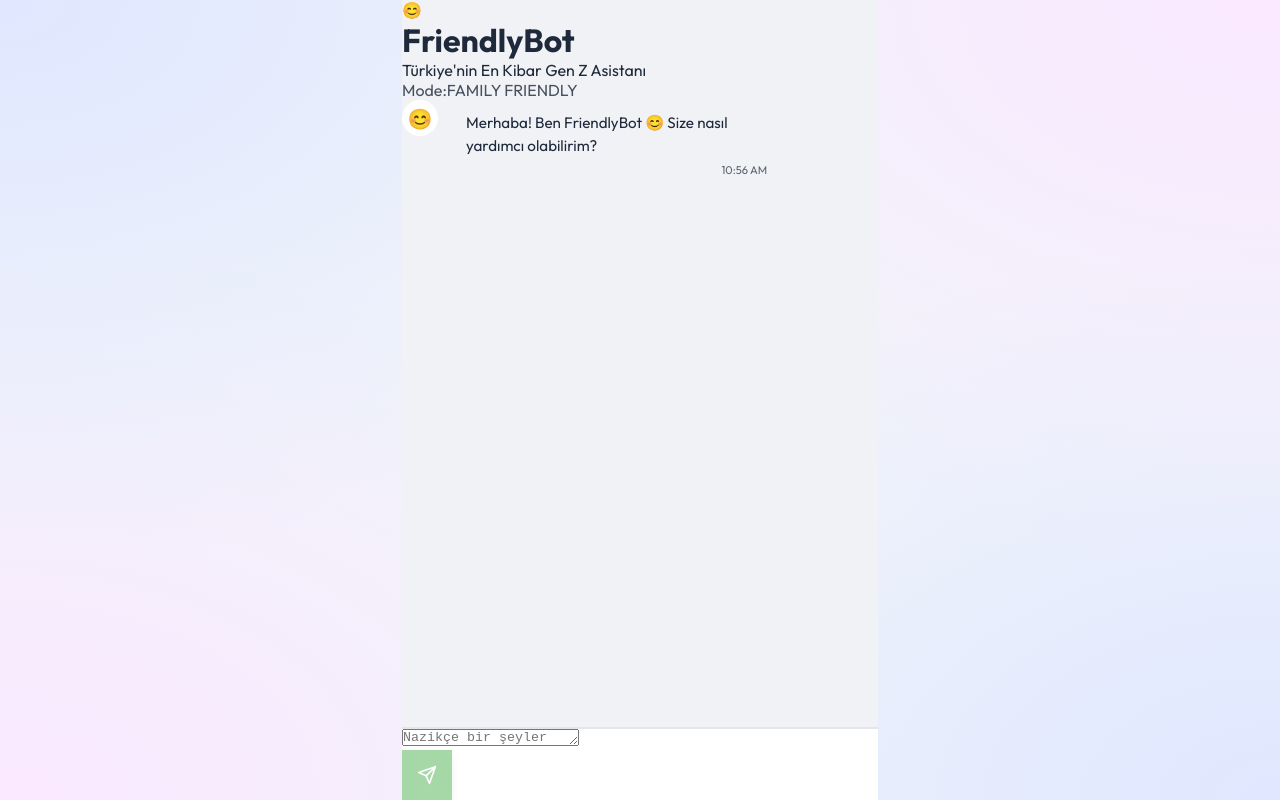
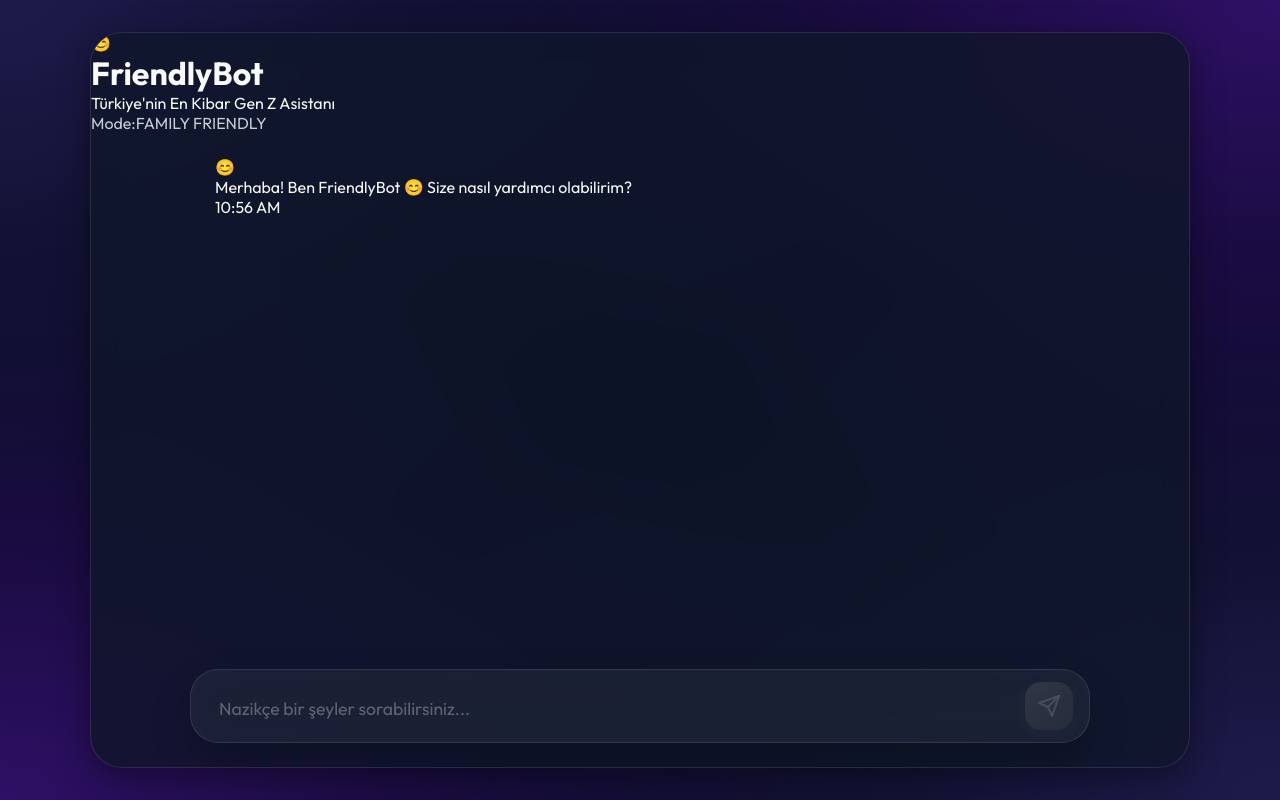
Before and after one commit to EchoKatana/ToxicChatbot, a React (Vite) app: page / in a window 1280 px wide. Built offline with nearby package versions, Linux system fonts and the light colour scheme.

Commit message:
UI: Complete Premium Dark Glass Overhaul (JSX & CSS)

```diff
--- a/src/App.css
+++ b/src/App.css
@@ -1,76 +1,42 @@
 .app {
   display: flex;
   flex-direction: column;
-  height: 100vh;
+  height: 92vh;
+  width: 95vw;
+  max-width: 1100px;
+  background: var(--glass-bg);
+  backdrop-filter: var(--glass-blur);
+  border: 1px solid var(--glass-border);
+  border-radius: var(--radius-2xl);
+  box-shadow: var(--glass-shadow);
   overflow: hidden;
-  background-color: #f0f2f5;
-  /* Light fallback */
+  position: relative;
+  transition: var(--transition);
 }
 
-/* Family Theme - Premium Clean Look */
-.family-theme {
-  /* Override global variables for light theme */
-  --bg-primary: #f0f2f5;
-  --bg-secondary: #ffffff;
-  --bg-tertiary: #e4e6eb;
-
-  --toxic-green: #4CAF50;
-  --toxic-cyan: #2196F3;
-  --toxic-purple: #9C27B0;
-
-  --text-primary: #1c1e21;
-  --text-secondary: #65676b;
-  --text-dim: #8a8d91;
-
-  --gradient-evil: linear-gradient(135deg, #4CAF50 0%, #81C784 100%);
-  --glow-green: 0 0 10px rgba(76, 175, 80, 0.3);
-}
-
-.family-theme .chat-container {
-  background: transparent;
-  /* Let app background show through */
-}
-
-.family-theme .chat-container::before {
-  /* Remove cyber grid for family mode */
-  display: none;
+@media (max-width: 768px) {
+  .app {
+    height: 100vh;
+    width: 100vw;
+    border-radius: 0;
+  }
 }
 
 .chat-container {
   flex: 1;
   overflow-y: auto;
-  background: var(--bg-primary);
-  position: relative;
-}
-
-/* Original Cyber grid (keeps it if we ever switch back to toxic via class) */
-.chat-container:not(.family-theme .chat-container)::before {
-  content: '';
-  position: absolute;
-  top: 0;
-  left: 0;
-  right: 0;
-  bottom: 0;
-  background-image:
-    linear-gradient(rgba(57, 255, 20, 0.03) 1px, transparent 1px),
-    linear-gradient(90deg, rgba(57, 255, 20, 0.03) 1px, transparent 1px);
-  background-size: 50px 50px;
-  pointer-events: none;
-  z-index: 0;
+  padding: 1.5rem;
+  display: flex;
+  flex-direction: column;
+  gap: 1.5rem;
+  scroll-behavior: smooth;
 }
 
 .messages-area {
-  max-width: 900px;
-  /* Narrower for better reading */
+  display: flex;
+  flex-direction: column;
+  gap: 1.5rem;
+  max-width: 850px;
   margin: 0 auto;
-  padding: var(--space-xl);
-  position: relative;
-  z-index: 1;
+  width: 100%;
 }
-
-/* Responsive */
-@media (max-width: 768px) {
-  .messages-area {
-    padding: var(--space-lg);
-  }
-}
--- a/src/components/InputArea.css
+++ b/src/components/InputArea.css
@@ -1,91 +1,76 @@
 .input-area {
-    padding: var(--space-lg);
-    background: var(--bg-secondary);
-    border-top: 2px solid var(--bg-tertiary);
-}
-
-.input-container {
-    display: flex;
-    gap: var(--space-md);
-    align-items: flex-end;
-    margin: 0 auto;
+    padding: 1.5rem 3rem;
+    background: transparent;
     width: 100%;
-}
-
-.input-container textarea {
-    flex: 1;
-    resize: none;
-    min-height: 50px;
-    max-height: 150px;
-    font-size: 0.95rem;
-    background: var(--bg-tertiary);
-    /* Will now adapt to theme */
-    border: 2px solid transparent;
-    border-radius: var(--radius-md);
-    padding: var(--space-md);
-    color: var(--text-primary);
-    /* Will now adapt to theme */
-    transition: all var(--transition-base);
-    font-family: var(--font-primary);
-}
-
-.input-container textarea:focus {
-    outline: none;
-    border-color: var(--toxic-green);
-    box-shadow: 0 0 10px rgba(57, 255, 20, 0.1);
-    /* Reduced shadow intensity */
-    background: var(--bg-secondary);
-}
-
-.input-container textarea:disabled {
-    opacity: 0.5;
-    cursor: not-allowed;
-}
-
-.input-container textarea::placeholder {
-    color: var(--text-dim);
-}
-
-.btn-send {
-    width: 50px;
-    height: 50px;
-    border: none;
-    border-radius: var(--radius-md);
-    background: var(--toxic-green);
-    color: #ffffff;
-    /* Always white icon */
-    cursor: pointer;
-    display: flex;
-    align-items: center;
-    justify-content: center;
-    transition: all var(--transition-base);
-    flex-shrink: 0;
-    box-shadow: 0 4px 10px rgba(0, 0, 0, 0.1);
-}
-
-.btn-send:hover:not(:disabled) {
-    background: var(--toxic-cyan);
-    box-shadow: 0 6px 25px rgba(0, 245, 255, 0.5);
-    transform: translateY(-2px);
-}
-
-.btn-send:active:not(:disabled) {
-    transform: translateY(0);
-}
-
-.btn-send:disabled {
-    opacity: 0.5;
-    cursor: not-allowed;
-    transform: none;
-}
-
-.btn-send svg {
-    width: 20px;
-    height: 20px;
 }
 
 @media (max-width: 768px) {
     .input-area {
-        padding: var(--space-md);
+        padding: 1rem;
     }
 }
+
+.input-form {
+    display: flex;
+    align-items: flex-end;
+    gap: 1.25rem;
+    background: rgba(255, 255, 255, 0.05);
+    backdrop-filter: blur(20px);
+    padding: 0.75rem 1rem 0.75rem 1.75rem;
+    border-radius: 28px;
+    border: 1px solid rgba(255, 255, 255, 0.1);
+    box-shadow: 0 20px 40px rgba(0, 0, 0, 0.2);
+    transition: var(--transition);
+    max-width: 900px;
+    margin: 0 auto;
+}
+
+.input-form:focus-within {
+    background: rgba(255, 255, 255, 0.08);
+    border-color: rgba(255, 255, 255, 0.2);
+    transform: translateY(-2px);
+}
+
+.input-form textarea {
+    flex: 1;
+    background: transparent;
+    border: none;
+    padding: 0.6rem 0;
+    font-family: inherit;
+    font-size: 1.1rem;
+    color: white;
+    resize: none;
+    min-height: 28px;
+    max-height: 180px;
+    outline: none;
+}
+
+.input-form textarea::placeholder {
+    color: rgba(255, 255, 255, 0.3);
+}
+
+.btn-send {
+    width: 48px;
+    height: 48px;
+    border-radius: 16px;
+    border: none;
+    background: linear-gradient(135deg, var(--p-accent), var(--p-accent-dark));
+    color: white;
+    display: flex;
+    align-items: center;
+    justify-content: center;
+    cursor: pointer;
+    transition: var(--transition);
+    box-shadow: 0 4px 15px rgba(99, 102, 241, 0.4);
+}
+
+.btn-send:hover:not(:disabled) {
+    transform: rotate(-8deg) scale(1.1);
+    box-shadow: 0 8px 25px rgba(99, 102, 241, 0.5);
+}
+
+.btn-send:disabled {
+    opacity: 0.2;
+    filter: grayscale(1);
+    cursor: not-allowed;
+}
--- a/src/components/MessageBubble.css
+++ b/src/components/MessageBubble.css
@@ -1,8 +1,9 @@
 .message-wrapper {
     display: flex;
-    gap: 0.75rem;
-    margin-bottom: 1rem;
+    gap: 1rem;
+    margin-bottom: 0.5rem;
     width: 100%;
+    animation: messageSlide 0.4s cubic-bezier(0.2, 0.8, 0.2, 1) forwards;
 }
 
 .message-wrapper.user {
@@ -10,40 +11,42 @@
 }
 
 .message-avatar {
-    width: 36px;
-    height: 36px;
+    width: 40px;
+    height: 40px;
+    border-radius: 14px;
+    background: rgba(255, 255, 255, 0.1);
+    border: 1px solid rgba(255, 255, 255, 0.1);
     display: flex;
     align-items: center;
     justify-content: center;
-    font-size: 1.25rem;
-    background: white;
-    border-radius: 50%;
-    box-shadow: var(--shadow-sm);
+    font-size: 1.5rem;
     flex-shrink: 0;
 }
 
 .message-bubble {
-    max-width: 70%;
-    padding: 0.75rem 1rem;
-    border-radius: var(--radius-xl);
-    font-size: 0.95rem;
-    line-height: 1.5;
+    max-width: 75%;
+    padding: 1rem 1.25rem;
+    font-size: 1.05rem;
+    line-height: 1.6;
     position: relative;
-    box-shadow: var(--shadow-sm);
+    transition: var(--transition);
 }
 
-/* User Bubble (Blue) */
+/* User Bubble - Vibrant Dark Glow */
 .message-wrapper.user .message-bubble {
-    background: var(--bubble-user);
-    color: #ffffff;
-    border-bottom-right-radius: 4px;
+    background: linear-gradient(135deg, var(--p-accent), var(--p-accent-dark));
+    color: white;
+    border-radius: 24px 24px 4px 24px;
+    box-shadow: 0 10px 25px rgba(99, 102, 241, 0.3);
 }
 
-/* Bot Bubble (Gray) */
+/* Bot Bubble - Frosted Dark Glass */
 .message-wrapper.bot .message-bubble {
-    background: var(--bubble-bot);
-    color: var(--text-main);
-    border-bottom-left-radius: 4px;
+    background: rgba(255, 255, 255, 0.05);
+    backdrop-filter: blur(8px);
+    border: 1px solid rgba(255, 255, 255, 0.1);
+    color: #f1f5f9;
+    border-radius: 24px 24px 24px 4px;
 }
 
 .message-text {
@@ -53,29 +56,42 @@
 
 .timestamp {
     display: block;
-    font-size: 0.7rem;
-    opacity: 0.7;
-    margin-top: 4px;
-    text-align: right;
+    font-size: 0.75rem;
+    font-weight: 500;
+    opacity: 0.5;
+    margin-top: 8px;
 }
 
-/* Typing Indicator Animation */
+.message-wrapper.user .timestamp {
+    text-align: right;
+    color: rgba(255, 255, 255, 0.6);
+}
+
+/* Typing Indicator Dark */
+.typing-indicator {
+    display: flex;
+    align-items: center;
+    gap: 5px;
+    padding: 0.75rem 1.25rem;
+    background: rgba(255, 255, 255, 0.05);
+    border-radius: 24px;
+    width: fit-content;
+}
+
 .typing-indicator span {
-    display: inline-block;
-    width: 6px;
-    height: 6px;
-    background: #9ca3af;
+    width: 7px;
+    height: 7px;
+    background: var(--p-accent);
     border-radius: 50%;
-    margin: 0 2px;
     animation: typing-dot 1.4s infinite ease-in-out both;
 }
 
-.typing-indicator span:nth-child(1) {
-    animation-delay: -0.32s;
+.typing-indicator span:nth-child(2) {
+    animation-delay: 0.2s;
 }
 
-.typing-indicator span:nth-child(2) {
-    animation-delay: -0.16s;
+.typing-indicator span:nth-child(3) {
+    animation-delay: 0.4s;
 }
 
 @keyframes typing-dot {
@@ -83,11 +99,13 @@
     0%,
     80%,
     100% {
-        transform: scale(0);
+        opacity: 0.2;
+        transform: scale(0.8);
     }
 
     40% {
-        transform: scale(1);
+        opacity: 1;
+        transform: scale(1.3);
     }
 }
 
--- a/src/components/ToxicHeader.css
+++ b/src/components/ToxicHeader.css
@@ -1,37 +1,40 @@
 .toxic-header {
-    background: var(--bg-panel);
-    padding: 1rem 1.5rem;
-    border-bottom: 1px solid var(--border-light);
+    padding: 1.25rem 2rem;
+    background: rgba(255, 255, 255, 0.03);
+    backdrop-filter: blur(10px);
+    border-bottom: 1px solid rgba(255, 255, 255, 0.05);
     display: flex;
     align-items: center;
     justify-content: space-between;
-    box-shadow: var(--shadow-sm);
-    z-index: 50;
-    height: 70px;
-}
-
-.header-content {
-    width: 100%;
-    display: flex;
-    align-items: center;
-    justify-content: space-between;
+    z-index: 100;
 }
 
 .header-left {
     display: flex;
     align-items: center;
-    gap: 1rem;
+    gap: 1.25rem;
 }
 
 .logo-container {
-    font-size: 2rem;
-    line-height: 1;
-    filter: drop-shadow(0 2px 4px rgba(0, 0, 0, 0.1));
+    width: 52px;
+    height: 52px;
+    background: linear-gradient(135deg, var(--p-accent), var(--p-vibrant));
+    border-radius: 18px;
+    display: flex;
+    align-items: center;
+    justify-content: center;
+    font-size: 1.8rem;
+    box-shadow: 0 8px 20px rgba(99, 102, 241, 0.3);
+    position: relative;
 }
 
-/* Remove glow elements */
 .logo-glow {
-    display: none;
+    position: absolute;
+    inset: -6px;
+    background: inherit;
+    filter: blur(12px);
+    opacity: 0.4;
+    z-index: -1;
 }
 
 .header-text {
@@ -40,19 +43,22 @@
 }
 
 .header-title {
-    font-size: 1.1rem;
-    font-weight: 700;
-    color: var(--text-main);
+    font-size: 1.35rem;
+    font-weight: 800;
+    letter-spacing: -0.02em;
+    color: white;
     margin: 0;
 }
 
 .header-subtitle {
     font-size: 0.85rem;
-    color: var(--primary-color);
-    font-weight: 500;
+    font-weight: 600;
+    color: var(--p-accent);
+    text-transform: uppercase;
+    letter-spacing: 0.08em;
+    opacity: 0.9;
 }
 
-/* Hide mode indicator completely for demo */
 .mood-indicator {
     display: none !important;
 }
--- a/src/index.css
+++ b/src/index.css
@@ -1,32 +1,35 @@
 /* ============================================
-   PREMIUM GLASS AI - DESIGN SYSTEM
+   PREMIUM DARK GLASS - DESIGN SYSTEM
    ============================================ */
 
 @import url('https://fonts.googleapis.com/css2?family=Outfit:wght@300;400;500;600;700;800&display=swap');
 
 :root {
-  /* Colors - Premium Vibrant Palette */
-  --p-accent: #6366f1;
-  /* Indigo */
-  --p-accent-bright: #818cf8;
-  --p-vibrant: #ec4899;
-  /* Pink */
+  /* Colors - Vibrant Dark Palette */
+  --p-accent: #818cf8;
+  /* Light Indigo */
+  --p-accent-dark: #4f46e5;
+  --p-vibrant: #f472b6;
+  /* Light Pink */
 
-  /* Glass Surfaces */
-  --glass-bg: rgba(255, 255, 255, 0.7);
-  --glass-border: rgba(255, 255, 255, 0.5);
-  --glass-shadow: 0 8px 32px 0 rgba(31, 38, 135, 0.1);
-  --glass-blur: blur(12px);
+  /* Glass Surfaces - DARK */
+  --glass-bg: rgba(15, 23, 42, 0.8);
+  --glass-border: rgba(255, 255, 255, 0.1);
+  --glass-shadow: 0 8px 32px 0 rgba(0, 0, 0, 0.4);
+  --glass-blur: blur(16px);
 
   /* Text */
-  --p-text-main: #1e293b;
-  --p-text-muted: #64748b;
+  --p-text-main: #f8fafc;
+  --p-text-muted: #94a3b8;
   --p-text-light: #ffffff;
 
-  /* Background Mesh Gradient Colors */
-  --m-1: #e0e7ff;
-  --m-2: #fae8ff;
-  --m-3: #f1f5f9;
+  /* Background Mesh Gradient Colors - DARK */
+  --m-1: #0f172a;
+  /* Slate 900 */
+  --m-2: #1e1b4b;
+  /* Indigo 950 */
+  --m-3: #2e1065;
+  /* Violet 950 */
 
   /* Spacing & Radius */
   --radius-xl: 1.5rem;
@@ -46,12 +49,12 @@
 body {
   font-family: var(--font-p);
   color: var(--p-text-main);
-  background-color: var(--m-3);
+  background-color: #020617;
   background-image:
-    radial-gradient(at 0% 0%, var(--m-1) 0px, transparent 50%),
-    radial-gradient(at 100% 0%, var(--m-2) 0px, transparent 50%),
-    radial-gradient(at 100% 100%, var(--m-1) 0px, transparent 50%),
-    radial-gradient(at 0% 100%, var(--m-2) 0px, transparent 50%);
+    radial-gradient(at 0% 0%, var(--m-2) 0px, transparent 50%),
+    radial-gradient(at 100% 0%, var(--m-3) 0px, transparent 50%),
+    radial-gradient(at 100% 100%, var(--m-2) 0px, transparent 50%),
+    radial-gradient(at 0% 100%, var(--m-3) 0px, transparent 50%);
   background-attachment: fixed;
   height: 100vh;
   overflow: hidden;
@@ -81,10 +84,6 @@ body {
   }
 }
 
-.animate-message {
-  animation: messageSlide 0.4s cubic-bezier(0.2, 0.8, 0.2, 1) forwards;
-}
-
 /* Custom Scrollbar */
 ::-webkit-scrollbar {
   width: 5px;
@@ -95,10 +94,10 @@ body {
 }
 
 ::-webkit-scrollbar-thumb {
-  background: rgba(0, 0, 0, 0.1);
+  background: rgba(255, 255, 255, 0.1);
   border-radius: 10px;
 }
 
 ::-webkit-scrollbar-thumb:hover {
-  background: rgba(0, 0, 0, 0.2);
+  background: rgba(255, 255, 255, 0.2);
 }
```
Also changed, not shown: src/components/MessageBubble.jsx (+5 -29 lines).
